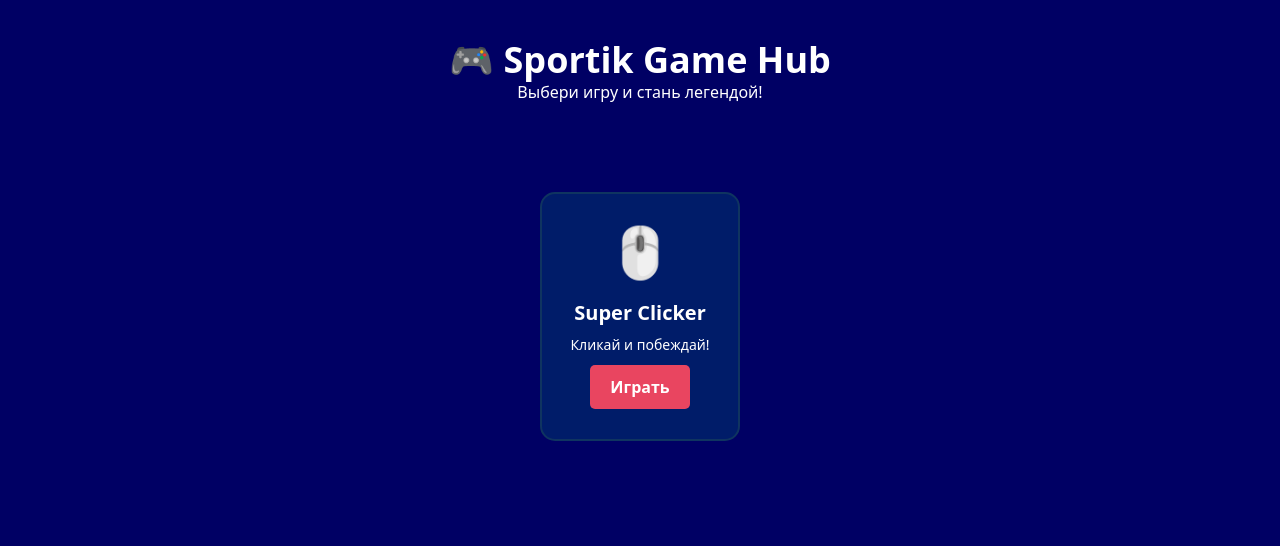
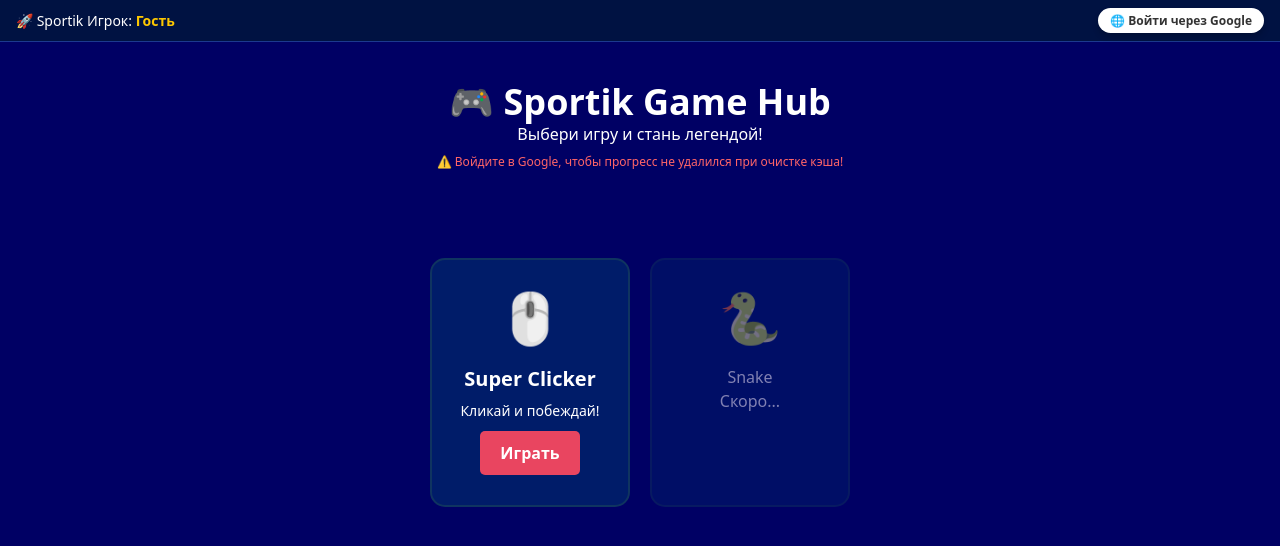
Before and after one commit to barminairina266-create/Game-Hub, a Next.js app: page / in a window 1280 px wide. Shown: the top 546 px of the page. Built offline with nearby package versions, Linux system fonts and the light colour scheme.

Commit message:
Add full auth hub and particles

```diff
--- a/package.json
+++ b/package.json
@@ -9,6 +9,7 @@
     "lint": "eslint"
   },
   "dependencies": {
+    "@supabase/supabase-js": "^2.105.4",
     "next": "16.2.4",
     "react": "19.2.4",
     "react-dom": "19.2.4"
--- a/src/app/Clicker.tsx
+++ b/src/app/Clicker.tsx
@@ -2,6 +2,7 @@
 
 import React, { useState, useEffect } from 'react';
 
+// Структура для вылетающих цифр
 interface Particle {
   id: number;
   x: number;
@@ -9,28 +10,51 @@ interface Particle {
   value: number;
 }
 
+// Структура для данных пользователя
+interface UserProfile {
+  name: string;
+  email: string;
+  avatar: string;
+}
+
 export default function Clicker() {
+  // Экраны приложения
   const [gameState, setGameState] = useState<'hub' | 'clicker'>('hub');
+
+  // Игровые состояния
   const [score, setScore] = useState(0);
   const [autoclicks, setAutoclicks] = useState(0);
   const [clickValue, setClickValue] = useState(1);
   const [particles, setParticles] = useState<Particle[]>([]);
 
+  // Состояние авторизации (null - гость, объект - вошел через Google)
+  const [user, setUser] = useState<UserProfile | null>(null);
+
+  // 1. ЗАГРУЗКА ДАННЫХ ПРИ СТАРТЕ
   useEffect(() => {
+    // Проверяем, вошел ли пользователь ранее (имитация сессии Google)
+    const savedUser = localStorage.getItem('sportik_user');
+    if (savedUser) {
+      setUser(JSON.parse(savedUser));
+    }
+
     const savedScore = localStorage.getItem('clickScore');
     const savedAuto = localStorage.getItem('clickAuto');
     const savedValue = localStorage.getItem('clickValue');
+
     if (savedScore) setScore(parseInt(savedScore));
     if (savedAuto) setAutoclicks(parseInt(savedAuto));
     if (savedValue) setClickValue(parseInt(savedValue));
   }, []);
 
+  // 2. АВТОСОХРАНЕНИЕ ПРОГРЕССА
   useEffect(() => {
     localStorage.setItem('clickScore', score.toString());
     localStorage.setItem('clickAuto', autoclicks.toString());
     localStorage.setItem('clickValue', clickValue.toString());
   }, [score, autoclicks, clickValue]);
 
+  // 3. РАБОТА АВТОКЛИКЕРА
   useEffect(() => {
     const interval = setInterval(() => {
       if (autoclicks > 0) setScore(prev => prev + autoclicks);
@@ -38,30 +62,45 @@ export default function Clicker() {
     return () => clearInterval(interval);
   }, [autoclicks]);
 
-// Функция клика с ИСПРАВЛЕННЫМ созданием частицы
+  // ИМИТАЦИЯ ВХОДА ЧЕРЕЗ GOOGLE (Для работы прямо сейчас без настройки серверов)
+  const handleGoogleLogin = () => {
+    // Создаем профиль, как будто Google вернул нам данные игрока
+    const mockUser: UserProfile = {
+      name: "Andrey Sportik",
+      email: "andrey@gmail.com",
+      avatar: "👤"
+    };
+    setUser(mockUser);
+    localStorage.setItem('sportik_user', JSON.stringify(mockUser));
+    alert("Успешный вход через Google! Ваш прогресс теперь привязан к облаку.");
+  };
+
+  // ВЫХОД ИЗ АККАУНТА
+  const handleLogout = () => {
+    setUser(null);
+    localStorage.removeItem('sportik_user');
+  };
+
+  // ЛОГИКА КЛИКА С ЦИФРАМИ
   const handleMainClick = (e: React.MouseEvent<HTMLButtonElement>) => {
     setScore(score + clickValue);
-
-    // МЫ ПОМЕНЯЛИ clientX/Y НА pageX/Y!
-    // Теперь цифры появятся точно под курсором.
     const newParticle: Particle = {
       id: Date.now(),
-      x: e.pageX, // МЕНЯЕМ ЗДЕСЬ
-      y: e.pageY, // МЕНЯЕМ ЗДЕСЬ
+      x: e.pageX,
+      y: e.pageY,
       value: clickValue
     };
-
     setParticles(prev => [...prev, newParticle]);
-
-    // Удаляем цифру через 1 секунду
     setTimeout(() => {
       setParticles(prev => prev.filter(p => p.id !== newParticle.id));
     }, 1000);
   };
 
+  // ЦЕНЫ
   const autoClickPrice = 50 + (autoclicks * 25);
   const multiplyPrice = Math.round(100 * Math.pow(1.25, clickValue - 1));
 
+  // ЗВАНИЯ
   const getRank = () => {
     if (score < 100) return { text: "Новичок", color: "white" };
     if (score < 500) return { text: "Опытный", color: "yellow" };
@@ -74,7 +113,7 @@ export default function Clicker() {
   return (
     <div className="min-h-screen bg-[#000064] text-white font-sans text-center m-0 overflow-hidden">
       <style jsx global>{`
-        .game-card { background: #001c69; border: 2px solid #0f3460; border-radius: 15px; padding: 20px; width: 200px; transition: 0.3s; cursor: pointer; }
+        .game-card { background: #001c69; border: 2px solid #0f3460; border-radius: 15px; padding: 20px; width: 200px; transition: 0.3s; }
         .game-card:hover { transform: translateY(-10px); border-color: #e94560; }
         .icon { font-size: 50px; margin-bottom: 10px; }
         .click-btn {
@@ -86,15 +125,18 @@ export default function Clicker() {
         .click-btn:active { transform: scale(0.9); }
         .action-btn { background: #e94560; color: white; border: none; padding: 10px 20px; border-radius: 5px; cursor: pointer; font-weight: bold; display: block; margin: 10px auto; }
         .action-btn:disabled { background: gray; cursor: not-allowed; }
+
+        /* Кнопка Google */
+        .google-btn {
+          background: white; color: #333; border: none; padding: 8px 16px; border-radius: 20px;
+          font-weight: bold; cursor: pointer; display: inline-flex; align-items: center; gap: 8px;
+          margin-top: 15px; transition: 0.2s; box-shadow: 0 4px 6px rgba(0,0,0,0.2);
+        }
+        .google-btn:hover { background: #f1f1f1; transform: scale(1.05); }
+
         .particle {
-          position: absolute; /* Убедись, что здесь absolute */
-          pointer-events: none;
-          font-weight: bold;
-          font-size: 28px; /* Сделаем побольше для теста */
-          color: #e94560;
-          text-shadow: 0 0 5px rgba(0,0,0,0.5); /* Добавим тень для видимости */
-          animation: floatUp 1s ease-out forwards;
-          z-index: 9999; /* Поверх всего */
+          position: absolute; pointer-events: none; font-weight: bold; font-size: 28px; color: #e94560;
+          text-shadow: 0 0 5px rgba(0,0,0,0.5); animation: floatUp 1s ease-out forwards; z-index: 9999;
         }
         @keyframes floatUp {
           0% { opacity: 1; transform: translateY(0); }
@@ -102,28 +144,52 @@ export default function Clicker() {
         }
       `}</style>
 
+      {/* Вылетающие цифры */}
       {particles.map(p => (
         <div key={p.id} className="particle" style={{ left: p.x, top: p.y }}>
           +{p.value}
         </div>
       ))}
 
+      {/* ШАПКА АВТОРИЗАЦИИ */}
+      <div className="bg-[#001242] py-2 px-4 flex justify-between items-center text-sm border-b border-blue-900">
+        <div>🚀 Sportik Игрок: <span className="font-bold text-yellow-400">{user ? user.name : "Гость"}</span></div>
+        <div>
+          {user ? (
+            <button onClick={handleLogout} className="bg-red-700 px-3 py-1 rounded text-xs hover:bg-red-600 transition">Выйти</button>
+          ) : (
+            <button onClick={handleGoogleLogin} className="google-btn" style={{margin: 0, padding: '4px 12px', fontSize: '12px'}}>
+              🌐 Войти через Google
+            </button>
+          )}
+        </div>
+      </div>
+
       {gameState === 'hub' ? (
+        /* ЭКРАН ХАБА */
         <div>
           <header className="py-10">
             <h1 className="text-4xl font-bold">🎮 Sportik Game Hub</h1>
             <p>Выбери игру и стань легендой!</p>
+            {!user && <p className="text-xs text-red-400 mt-2">⚠️ Войдите в Google, чтобы прогресс не удалился при очистке кэша!</p>}
           </header>
           <main className="flex justify-center gap-5 p-12 flex-wrap">
-            <div className="game-card" onClick={() => setGameState('clicker')}>
+            <div className="game-card">
               <div className="icon">🖱️</div>
               <h3 className="text-xl font-bold">Super Clicker</h3>
               <p className="text-sm my-2">Кликай и побеждай!</p>
-              <button className="action-btn">Играть</button>
+              <button className="action-btn" onClick={() => setGameState('clicker')}>Играть</button>
+            </div>
+
+            <div className="game-card opacity-50">
+              <div className="icon">🐍</div>
+              <h3>Snake</h3>
+              <p>Скоро...</p>
             </div>
           </main>
         </div>
       ) : (
+        /* ЭКРАН ИГРЫ */
         <div className="py-10">
           <button className="action-btn mb-10" onClick={() => setGameState('hub')}>⬅ В меню</button>
           <h2 className="text-3xl font-bold mb-4">Очки: {score}</h2>
@@ -135,7 +201,7 @@ export default function Clicker() {
             <button className="action-btn" disabled={score < multiplyPrice} onClick={() => {
               if (score >= multiplyPrice) { setScore(score - multiplyPrice); setClickValue(clickValue + 1); }
             }}>Сильный палец ({multiplyPrice})</button>
-            <p>Звание: <span style={{ color: rank.color }}>{rank.text}</span></p>
+            <p className="mt-3">Звание: <span style={{ color: rank.color }}>{rank.text}</span></p>
           </div>
         </div>
       )}
```
Also changed, not shown: 1 other file (tests, documents, lock files or other folders).
